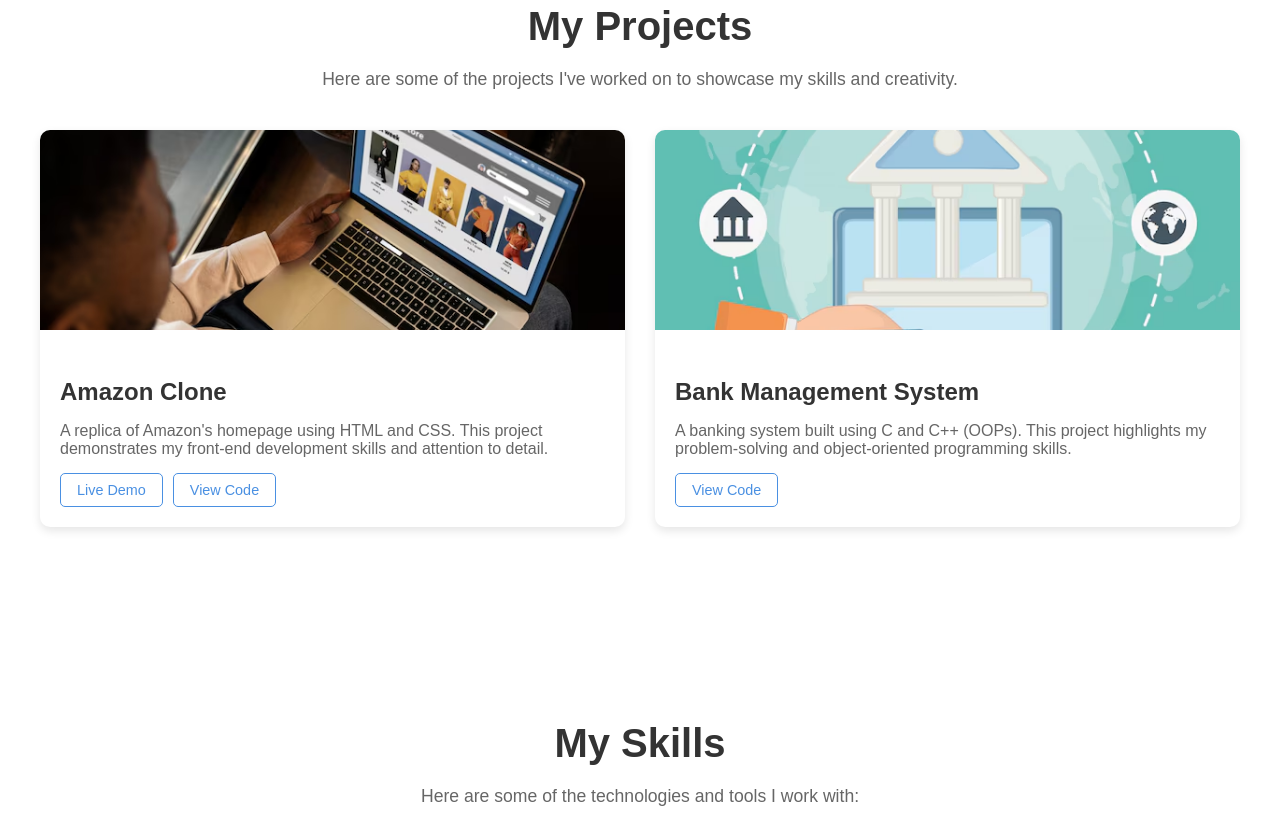
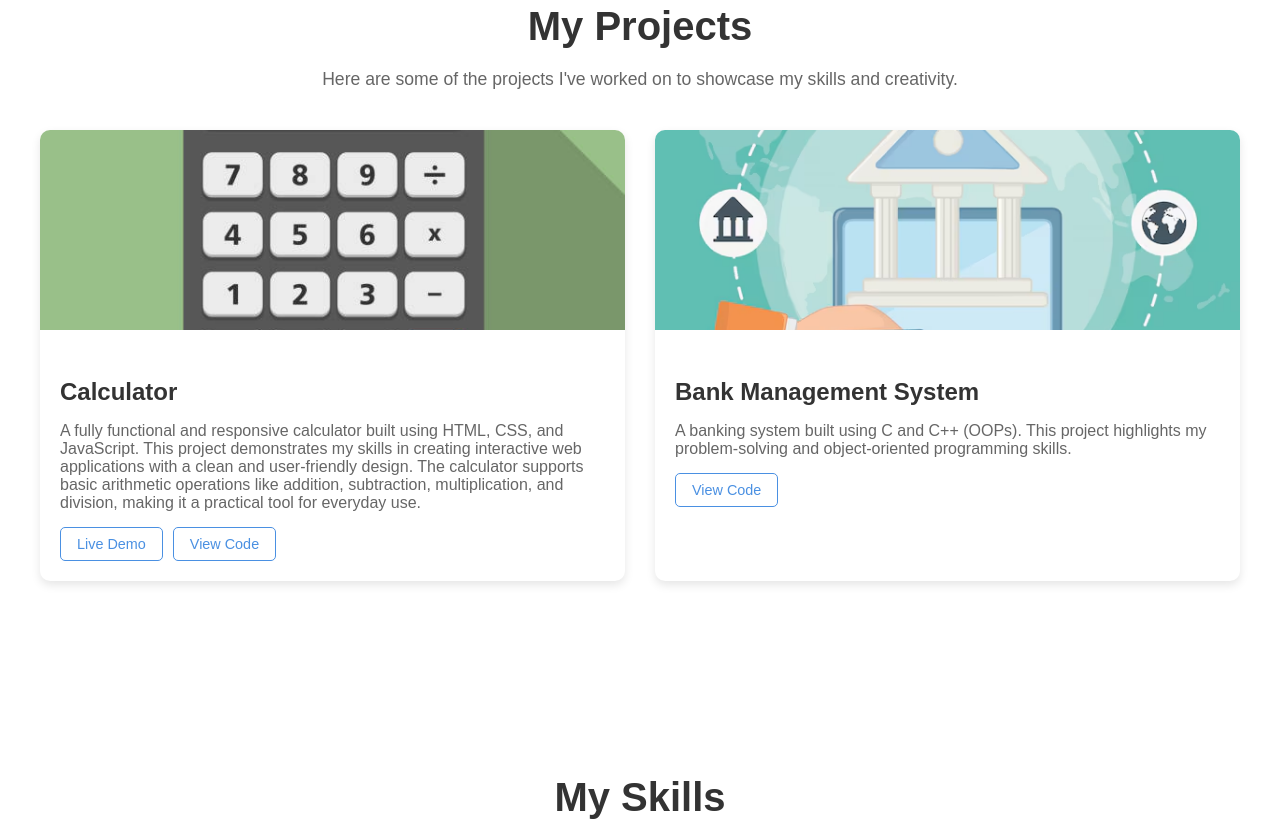
Before and after one commit to Rishabhmishra45/My_Portfolio, a plain HTML site: page index.html in a window 1280 px wide. Shown: the part 1560-2397 px from the top of the page. Drawn offline with Linux system fonts and the light colour scheme.

Commit message:
initial commit

```diff
--- a/index.html
+++ b/index.html
@@ -78,15 +78,17 @@
             <!-- Project 1: Amazon Clone -->
             <div class="project-card">
                 <div class="project-image">
-                    <img src="amazon_img.avif" alt="Amazon Clone">
+                    <img src="calculator.jpg" alt="Calculator">
                 </div>
                 <div class="project-content">
-                    <h3>Amazon Clone</h3>
-                    <p>A replica of Amazon's homepage using HTML and CSS. This project demonstrates my front-end
-                        development skills and attention to detail.</p>
+                    <h3>Calculator</h3>
+                    <p>A fully functional and responsive calculator built using HTML, CSS, and JavaScript. This project
+                        demonstrates my skills in creating interactive web applications with a clean and user-friendly
+                        design. The calculator supports basic arithmetic operations like addition, subtraction,
+                        multiplication, and division, making it a practical tool for everyday use.</p>
                     <div class="project-links">
-                        <a href="#" class="project-link">Live Demo</a>
-                        <a href="#" class="project-link">View Code</a>
+                        <a href="https://rishabhmishra45.github.io/Calculator/" class="project-link">Live Demo</a>
+                        <a href="https://github.com/Rishabhmishra45/Calculator.git" class="project-link">View Code</a>
                     </div>
                 </div>
             </div>
```
Also changed, not shown: calculator.jpg (added).
